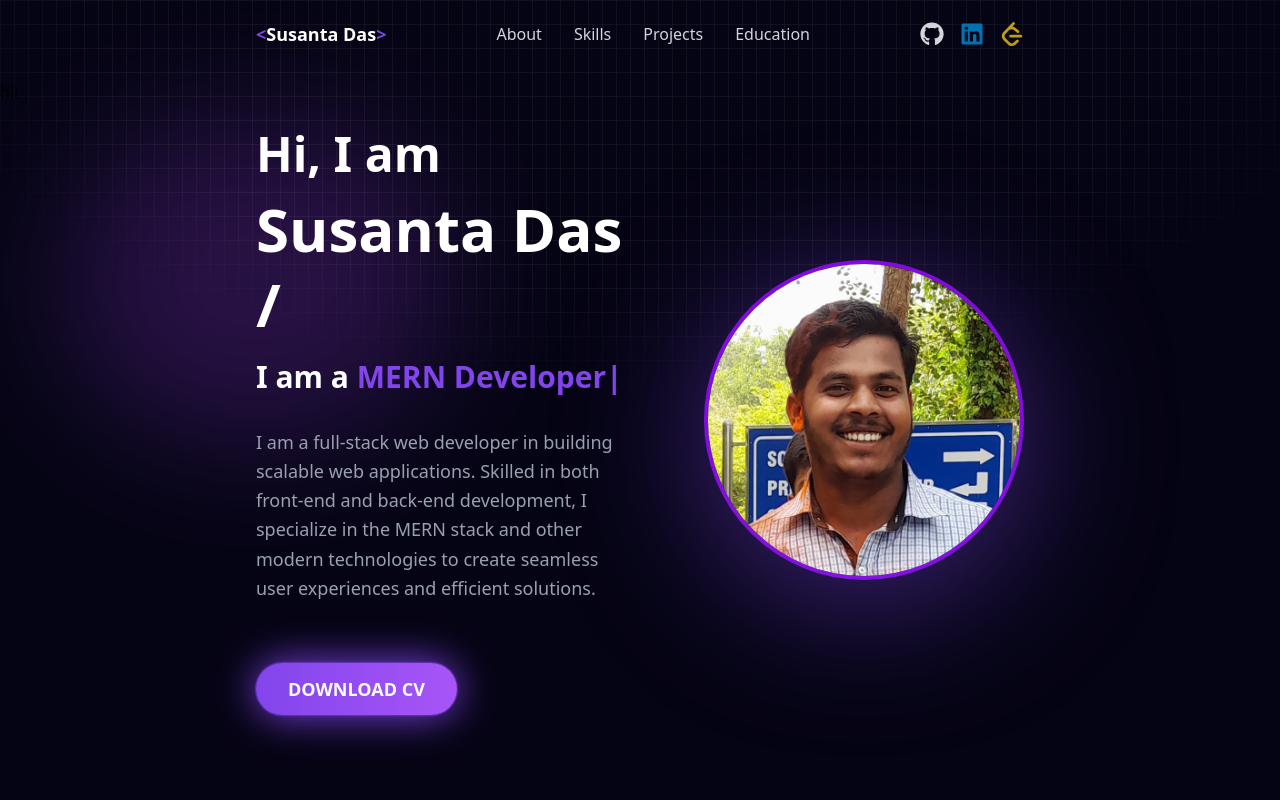
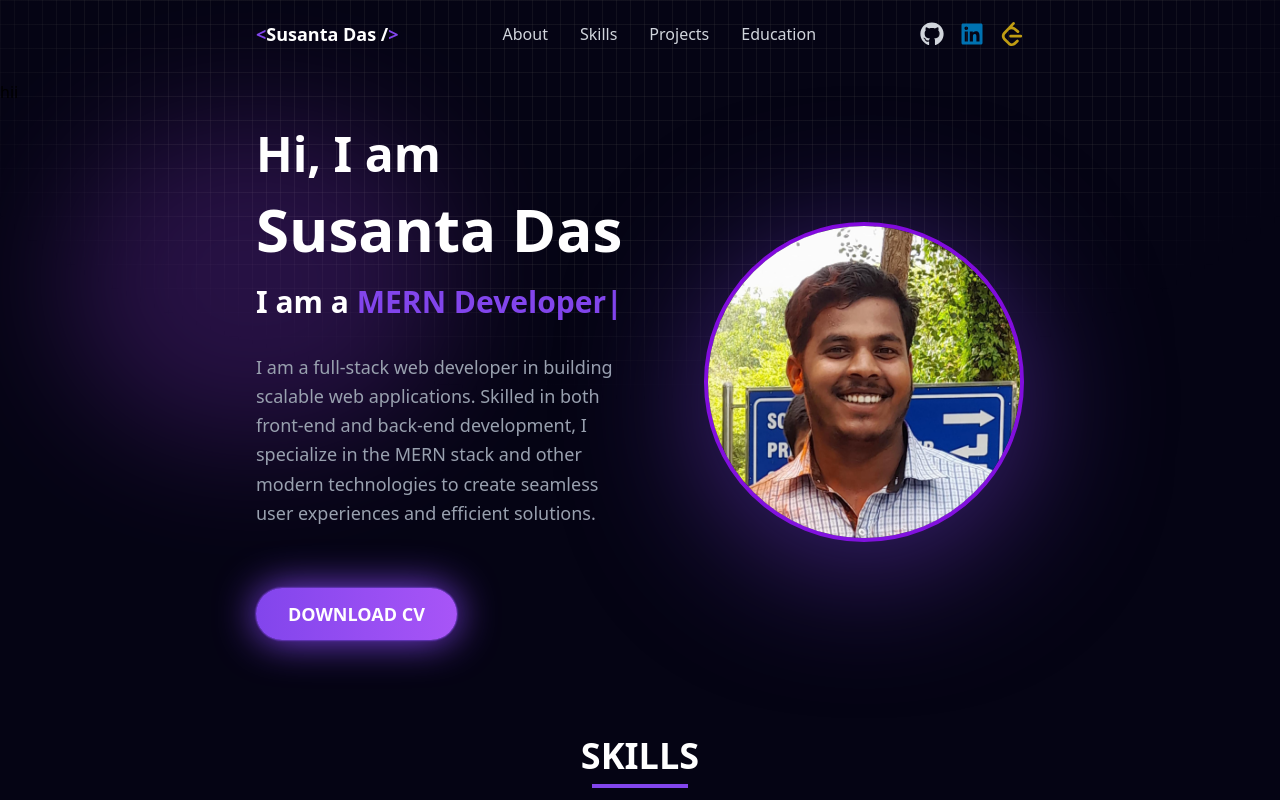
Before and after one commit to Susanta5051/MY-portfolio, a React (Vite) app: page / in a window 1280 px wide. Shown: the top 800 px of the page. Built offline with nearby package versions, Linux system fonts and the light colour scheme.

Commit message:
updated cv

```diff
--- a/src/components/About/About.jsx
+++ b/src/components/About/About.jsx
@@ -18,7 +18,7 @@ const About = () => {
           </h1>
           {/* Name */}
           <h2 className="text-4xl sm:text-5xl md:text-6xl font-bold text-white mb-4 leading-tight">
-            Susanta Das /
+            Susanta Das
           </h2>
           {/* Skills Heading with Typing Effect */}
           <h3 className="text-xl sm:text-2xl md:text-3xl font-semibold mb-4 text-[#8245ec] leading-tight">
--- a/src/components/Navbar/Navbar.jsx
+++ b/src/components/Navbar/Navbar.jsx
@@ -47,7 +47,7 @@ const Navbar = () => {
         {/* Logo */}
         <div className="text-lg font-semibold cursor-pointer">
           <span className="text-[#8245ec]">&lt;</span>
-          <span className="text-white">Susanta Das</span>
+          <span className="text-white">Susanta Das /</span>
           <span className="text-[#8245ec]">&gt;</span>
         </div>
 
```
